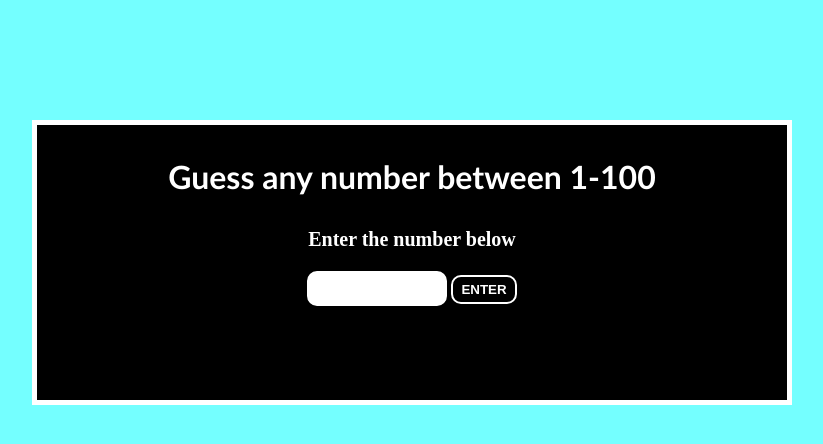
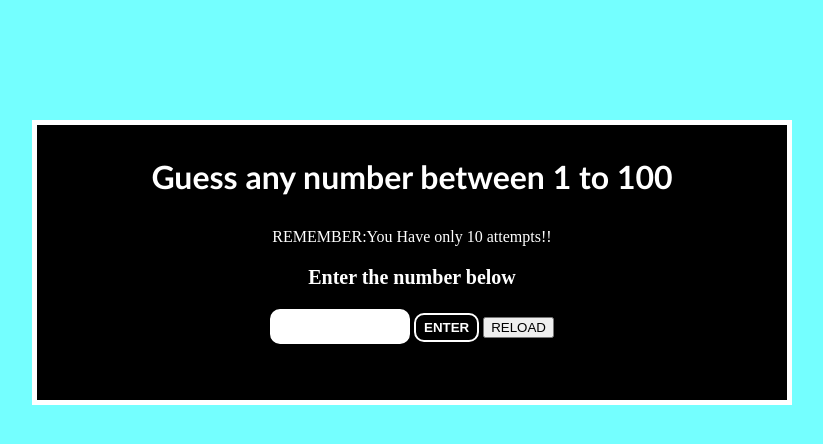
Before and after one commit to Ingenuity-Training-123/assignments, a plain HTML site: page first.html in a window 1280 px wide. Shown: the whole page, without its empty margins (228-1051 px from the left). Drawn offline with Linux system fonts and the light colour scheme.

Commit message:
Update first.html

```diff
--- a/first.html
+++ b/first.html
@@ -10,10 +10,13 @@
 </head>
 <body>
     <div id="contain">
-        <p class="t1"> <b>Guess any number between 1-100</b></p>
+        <p class="t1"> <b>Guess any number between 1 to 100</b></p>
+        <p class="rem">REMEMBER:You Have only 10 attempts!!</p>
         <p id = "outtxt"><b>Enter the number below</b></p>
-        <input type="text" id="userinp">
-        <button id="btn">ENTER</button>
+        <input type="text" id="userinp" required autocomplete="off">
+        <button id="btn" type="submit" onclick="check()">ENTER</button>
+        <button type="button" id="btn-f" onclick="window.location.reload()">RELOAD</button>
+        <p id="prev"></p>
         <p id="count"></p>
     </div>
 
```
